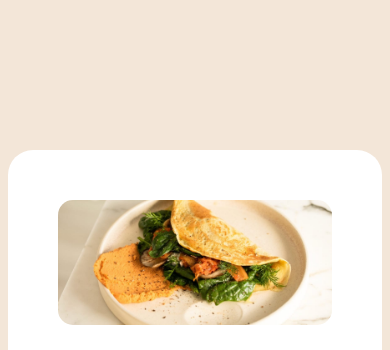
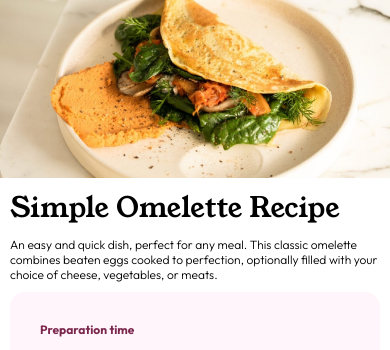
Before and after one commit to yousifpa98/FE_recipe-page-main, a plain HTML site: page index.html in a window 390 px wide. Shown: the top 350 px of the page. Drawn offline with Linux system fonts and the light colour scheme.

Commit message:
responsive

```diff
--- a/style.css
+++ b/style.css
@@ -14,6 +14,8 @@ body {
   background-color: hsl(30, 54%, 90%);
   font-family: 'Outfit', sans-serif;
   font-size: 16px;
+  margin: 0;
+  padding: 0;
 }
 
 .recipe {
@@ -28,19 +30,22 @@ body {
   width: 670px;
   padding: 50px;
   border-radius: 25px;
+  box-shadow: 0 4px 8px rgba(0, 0, 0, 0.1);
 }
 
 .recipe img {
-  max-width: 100%;
-  max-height: 100%;
+  width: 100%;
+  height: auto;
   border-radius: 15px;
+  display: block;
 }
 
 .recipe-container h1 {
   font-family: "Young Serif", serif;
   font-size: 40px;
   font-weight: 400;
-  margin-bottom: 0;
+  margin-bottom: 20px;
+  margin-top: 20px;
 }
 
 .recipe-container p {
@@ -133,3 +138,77 @@ h2 {
   font-weight: bold;
   color: hsl(14, 45%, 36%);
 }
+
+@media (max-width: 768px) {
+  .recipe {
+    margin: 20px 0;
+  }
+
+  .recipe-container {
+    width: 90%;
+    padding: 20px;
+    border-radius: 15px;
+    margin: 10px;
+  }
+
+  .recipe-container h1 {
+    font-size: 32px;
+  }
+
+  .recipe-container p,
+  .prep-time li,
+  .ingredients li,
+  .instructions li,
+  .prep-time h3,
+  h2 {
+    font-size: 14px;
+  }
+}
+
+@media (max-width: 480px) {
+  body, .recipe, .recipe-container {
+    margin: 0;
+    padding: 0;
+    width: 100%;
+    height: 100%;
+    display: block;
+    border-radius: 0;
+    box-shadow: none;
+  }
+
+  .recipe {
+    padding-top: 0;
+  }
+
+  .recipe-container {
+    padding: 0;
+  }
+
+  .recipe img {
+    width: 100%;
+    height: auto;
+    border-radius: 0;
+  }
+
+  .recipe-container h1 {
+    font-size: 28px;
+    margin: 10px;
+  }
+
+  .recipe-container p,
+  .prep-time li,
+  .ingredients li,
+  .instructions li,
+  .prep-time h3,
+  h2 {
+    font-size: 12px;
+    margin: 10px;
+  }
+
+  .prep-time,
+  .ingredients,
+  .instructions,
+  .nutrition {
+    margin: 10px;
+  }
+}
```
